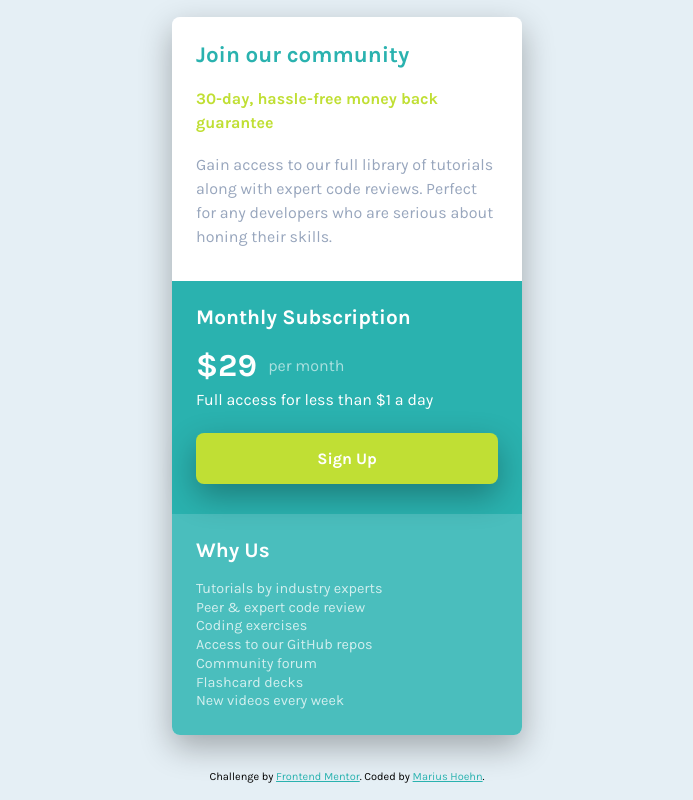
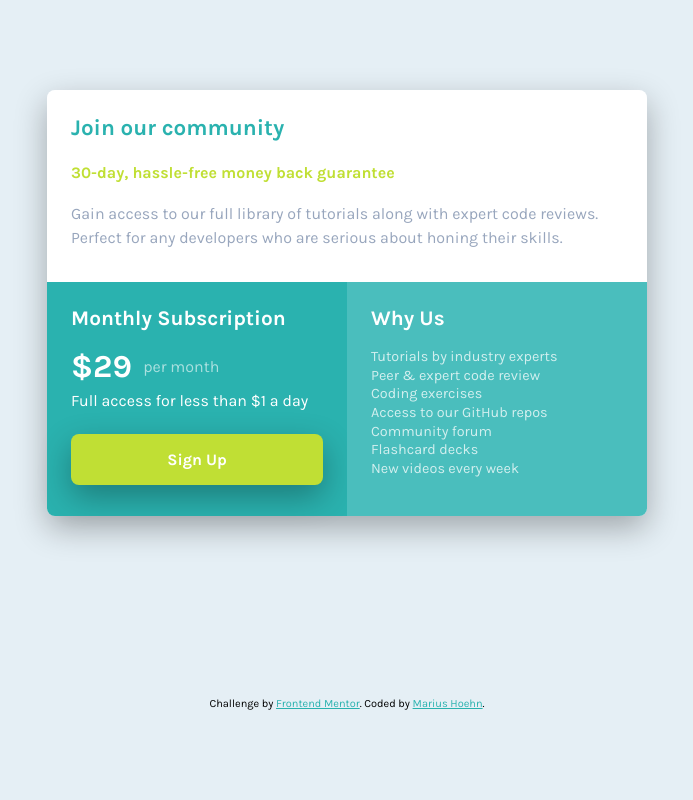
Before and after one commit to ir4M/single-price-grid-component-master, a plain HTML site: page index.html in a window 1280 px wide. Shown: the whole page, without its empty margins (293-986 px from the left). Drawn offline with Linux system fonts and the light colour scheme.

Commit message:
desktop design

```diff
--- a/sass/style.scss
+++ b/sass/style.scss
@@ -103,3 +103,20 @@ main {
     }
   }
 }
+
+@media(min-width: 768px) {
+  main {
+    max-width: 600px;
+    display: grid;
+    grid-template-columns: 1fr 1fr;
+    article:nth-of-type(1) {
+      grid-column: 1 / 3;
+    }
+    article:nth-of-type(2) {
+      border-radius: 0 0 0 .5rem;
+    }
+    article:nth-of-type(3) {
+      border-radius: 0 0 .5rem 0;
+    }
+  }
+}
```
Also changed, not shown: sass/style.css, 1 other file.
